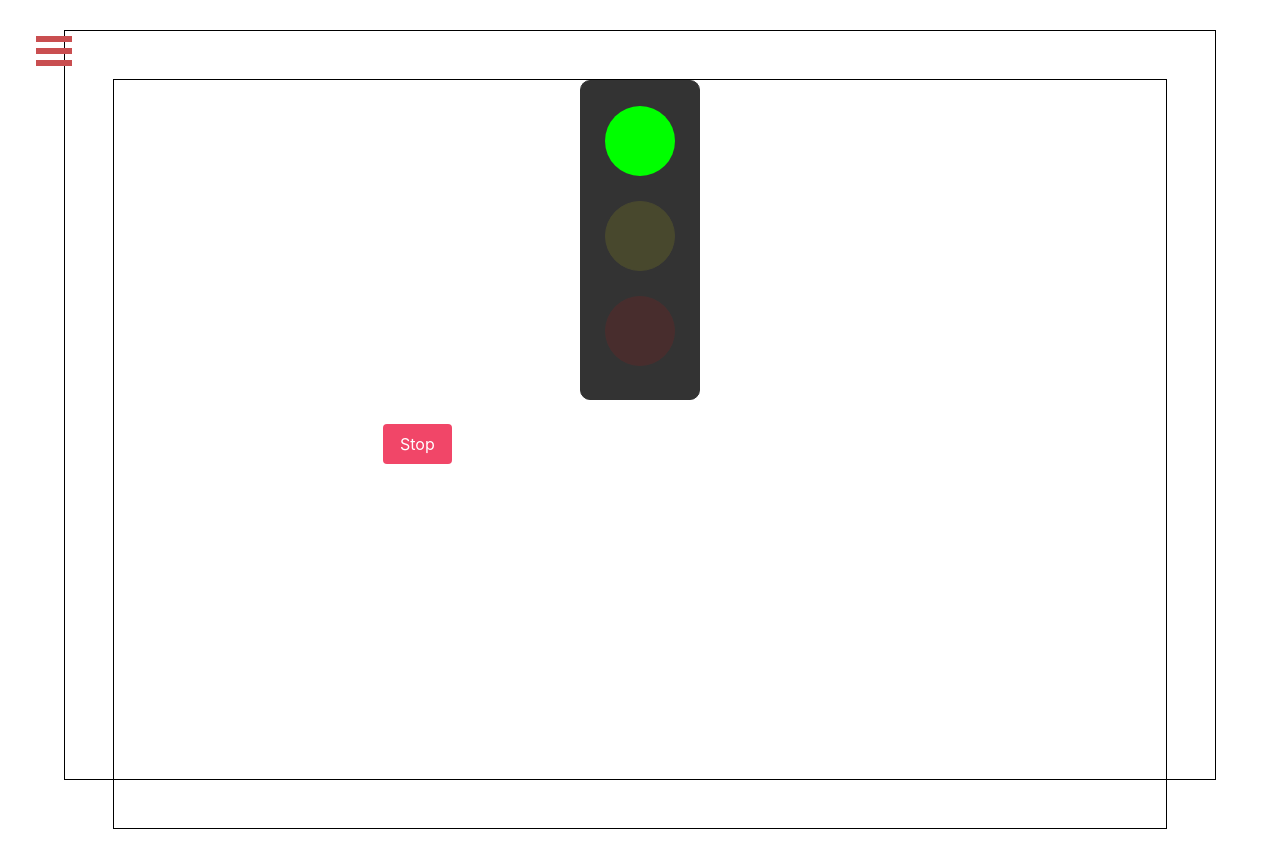
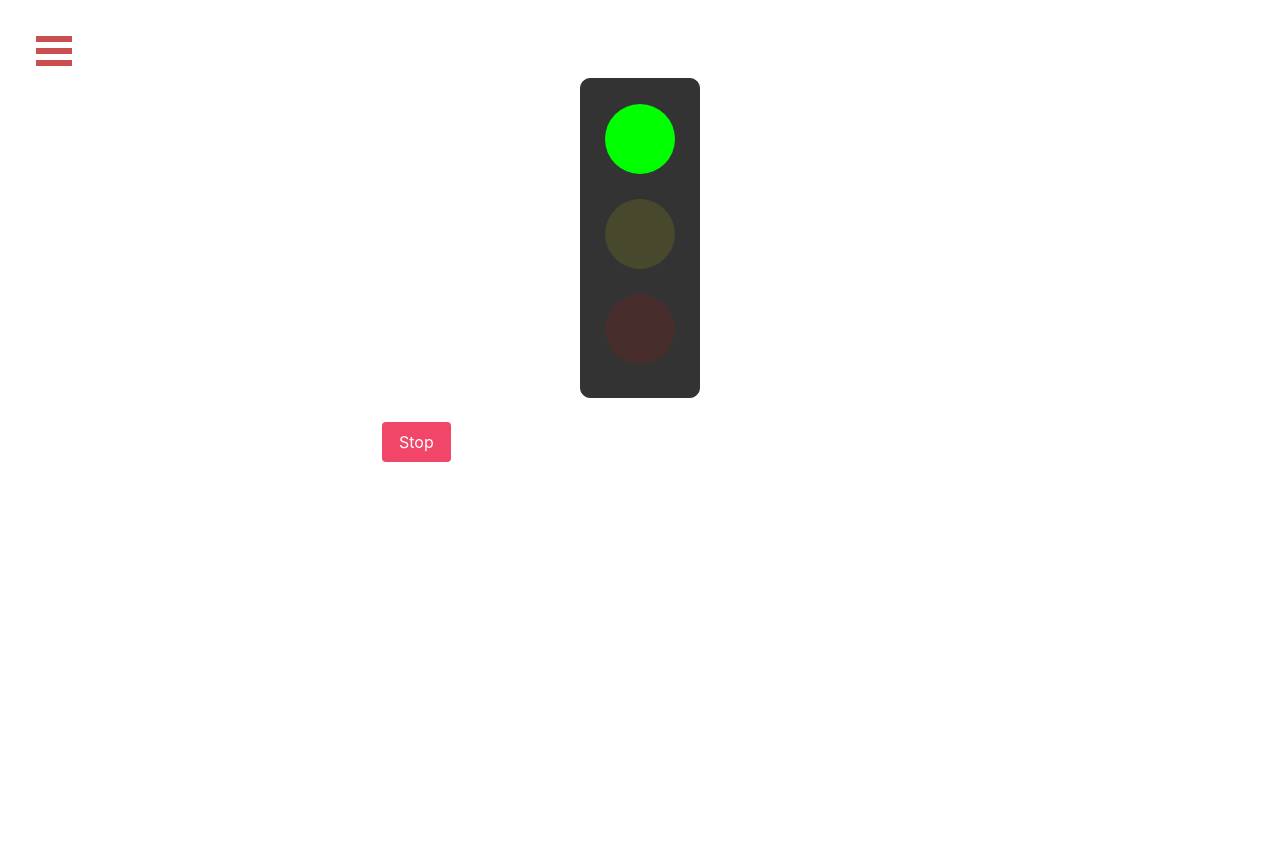
Before and after one commit to daxz1/codeforweb, a Next.js app: page /traffic in a window 1280 px wide. Shown: the top 868 px of the page. After the commit the page ends 800 px from the top, so only its background shows below. Built offline with nearby package versions, Linux system fonts and the light colour scheme.

Commit message:
[CHORE] Fixing clashing CSS

```diff
--- a/components/Balls/balls.js
+++ b/components/Balls/balls.js
@@ -38,7 +38,7 @@ class Balls extends Component {
     const { x, fill } = this.props;
     const { y } = this.state;
     return (
-        <svg>
+        <svg className='svg'>
           <Ball x={x} y={y} fill={fill}/>
         </svg>
     )
--- a/pages/bounce.js
+++ b/pages/bounce.js
@@ -58,6 +58,7 @@ class Bounce extends Component {
   onMouseDown = (event) => {
     const x = event.clientX;
     const y = event.clientY;
+    console.log({x, y});
     const fill = colors[Math.floor(Math.random() * colors.length)];
     this.setState(prevState => ({
       balls: [...prevState.balls, {id: id++, x, y, fill}]
@@ -69,7 +70,7 @@ class Bounce extends Component {
       balls
     } = this.state;
     return (
-      <div className="container" onMouseDown={this.onMouseDown}>
+      <div className="balls--container" onMouseDown={this.onMouseDown}>
         {balls.map((ball) => {
           const { id, x, y, fill } = ball;
           return (<Balls key={id} x={x} y={y} fill={fill}/>)
--- a/styles/global.scss
+++ b/styles/global.scss
@@ -2,15 +2,12 @@
 
 *, *:after, *:before { -webkit-box-sizing: border-box; box-sizing: border-box; }
 html {
-  //height: 100%;
+  height: 100%;
 }
 
 body {
   height: 100%;
-  //font-family: 'Raleway', Arial, sans-serif;
-  //background-color: blue;
-  //color: red;
-
+  font-family: 'Raleway', Arial, sans-serif;
 }
 
 a {
@@ -142,7 +139,7 @@ a {
 
 // Ball
 
-.container {
+.balls--container {
   position: relative;
   display: block;
   height: 750px;
@@ -154,7 +151,7 @@ circle {
   position: absolute;
 }
 
-svg {
+.svg {
   width: 100%;
   height: 750px;
   position: absolute;
```
